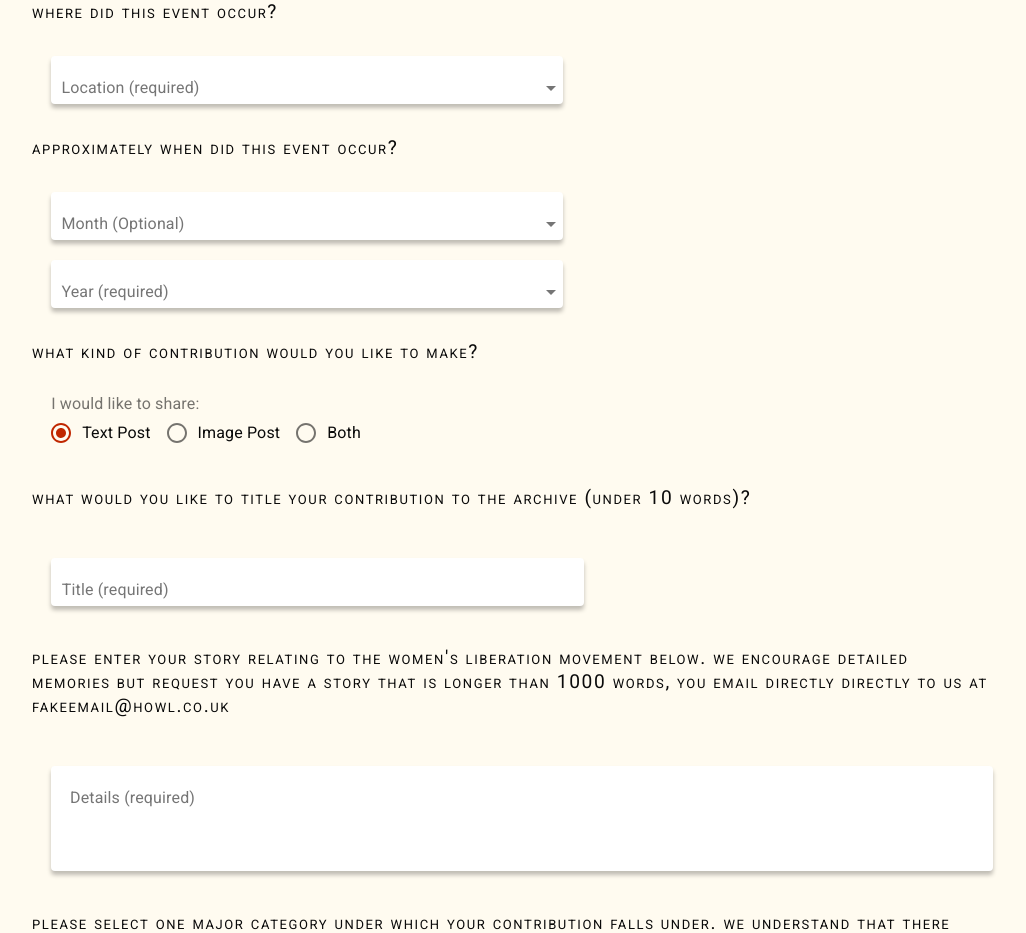
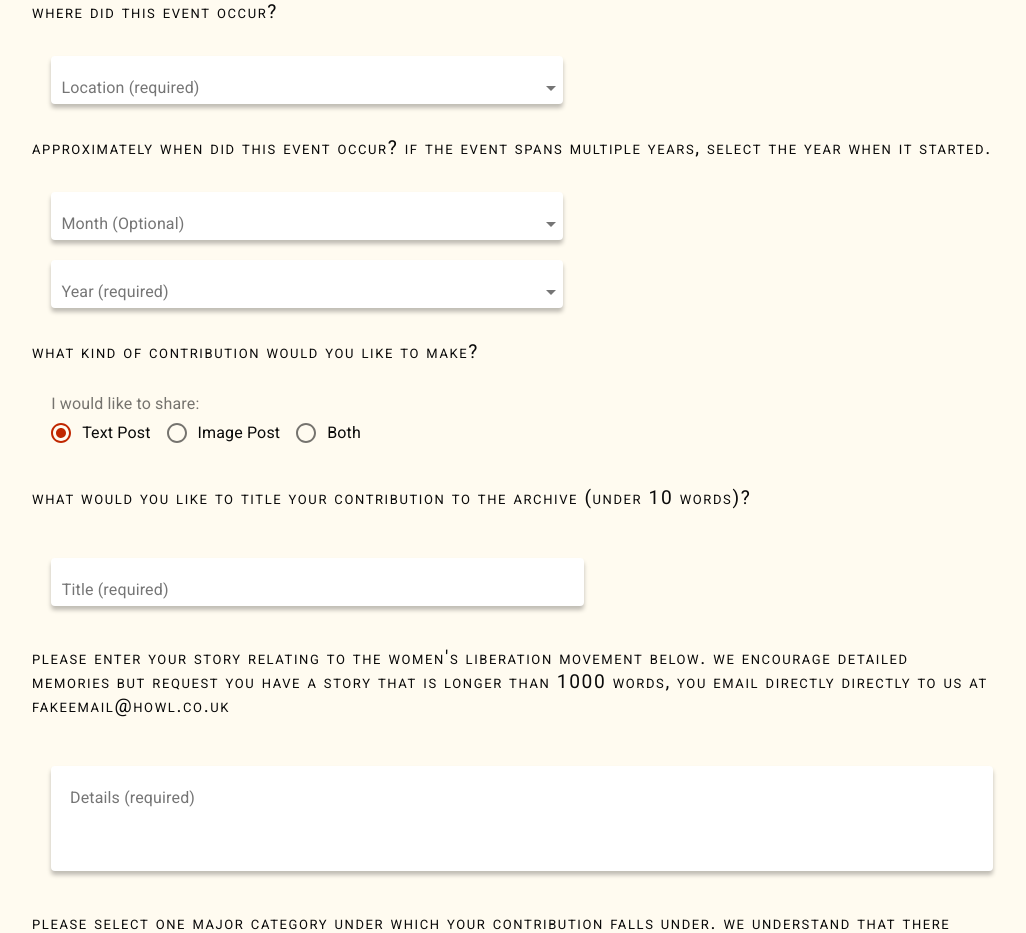
Before and after one commit to founders-programme-2/howl, a React (Create React App) app in the folder client/: page /form in a window 1280 px wide. Shown: the part 900-1833 px from the top of the page, without its empty margins (128-1154 px from the left). Built offline with nearby package versions, Linux system fonts and the light colour scheme; what react-a11y would draw is missing.

Commit message:
Add content that tells user to use the year that the event began at if it is something that spans across times

```diff
--- a/client/src/Components/Form/Details/index.js
+++ b/client/src/Components/Form/Details/index.js
@@ -36,7 +36,10 @@ const Details = ({
   const DateQuestion = yearErr ? (
     <ErrMsg>{yearErr}</ErrMsg>
   ) : (
-    <p>Approximately when did this event occur?</p>
+    <p>
+      Approximately when did this event occur? If the event spans multiple
+      years, select the year when it started.
+    </p>
   );
 
   const yearsGenerator = () => {
--- a/client/src/Components/Form/validation.js
+++ b/client/src/Components/Form/validation.js
@@ -15,7 +15,9 @@ const validationSchema = Yup.object().shape({
     'Please enter a valid phone number that contains no letters or special characters.'
   ),
   location: Yup.string().required('Where did this event occur?'),
-  year: Yup.string().required('Approximately when did this event occur?'),
+  year: Yup.string().required(
+    'Approximately when did this event occur? If the event spans multiple years, select the year when it started.'
+  ),
 
   title: Yup.string()
     .required('What title would suit your story? (under 10 words).')
```
